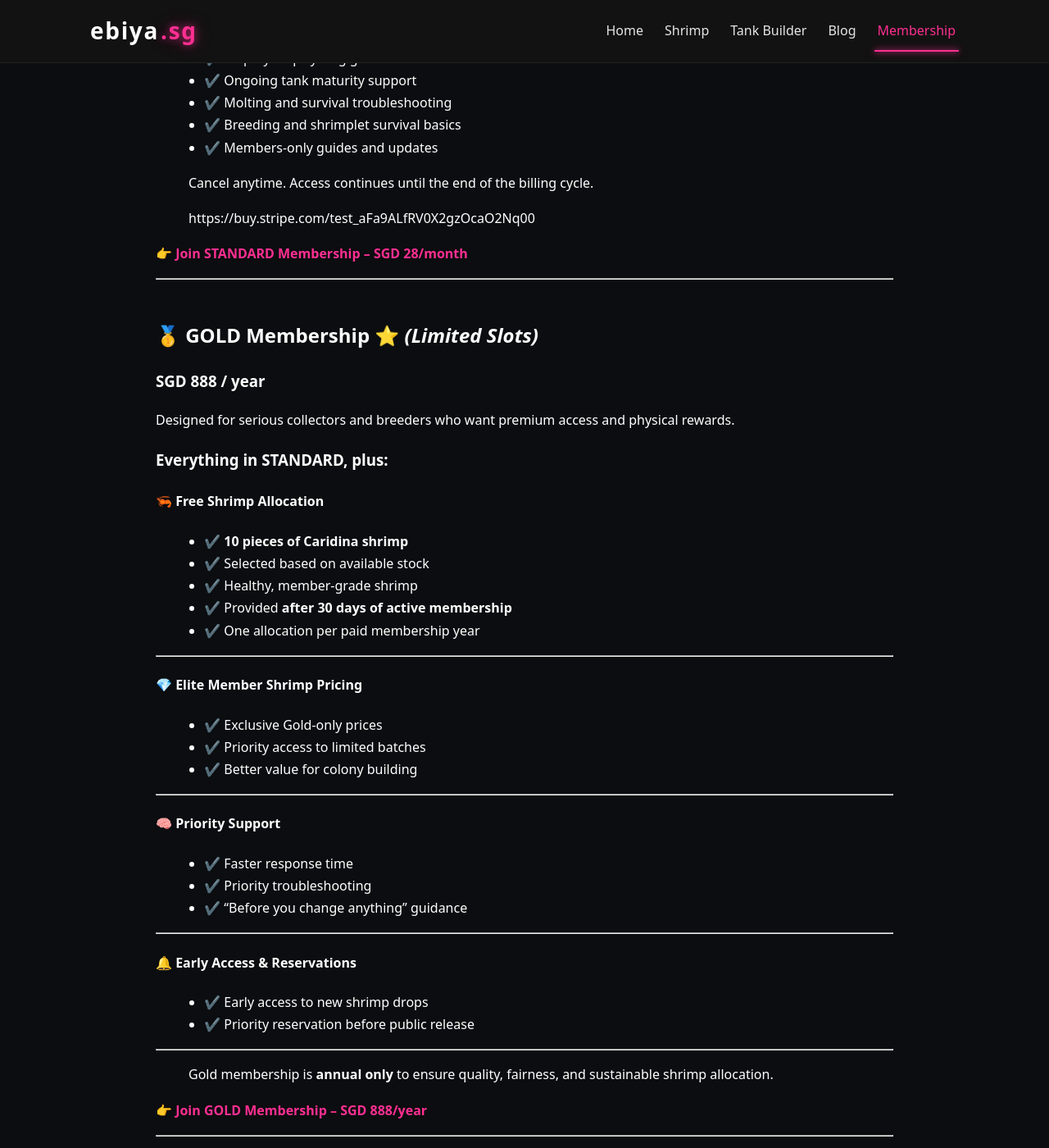
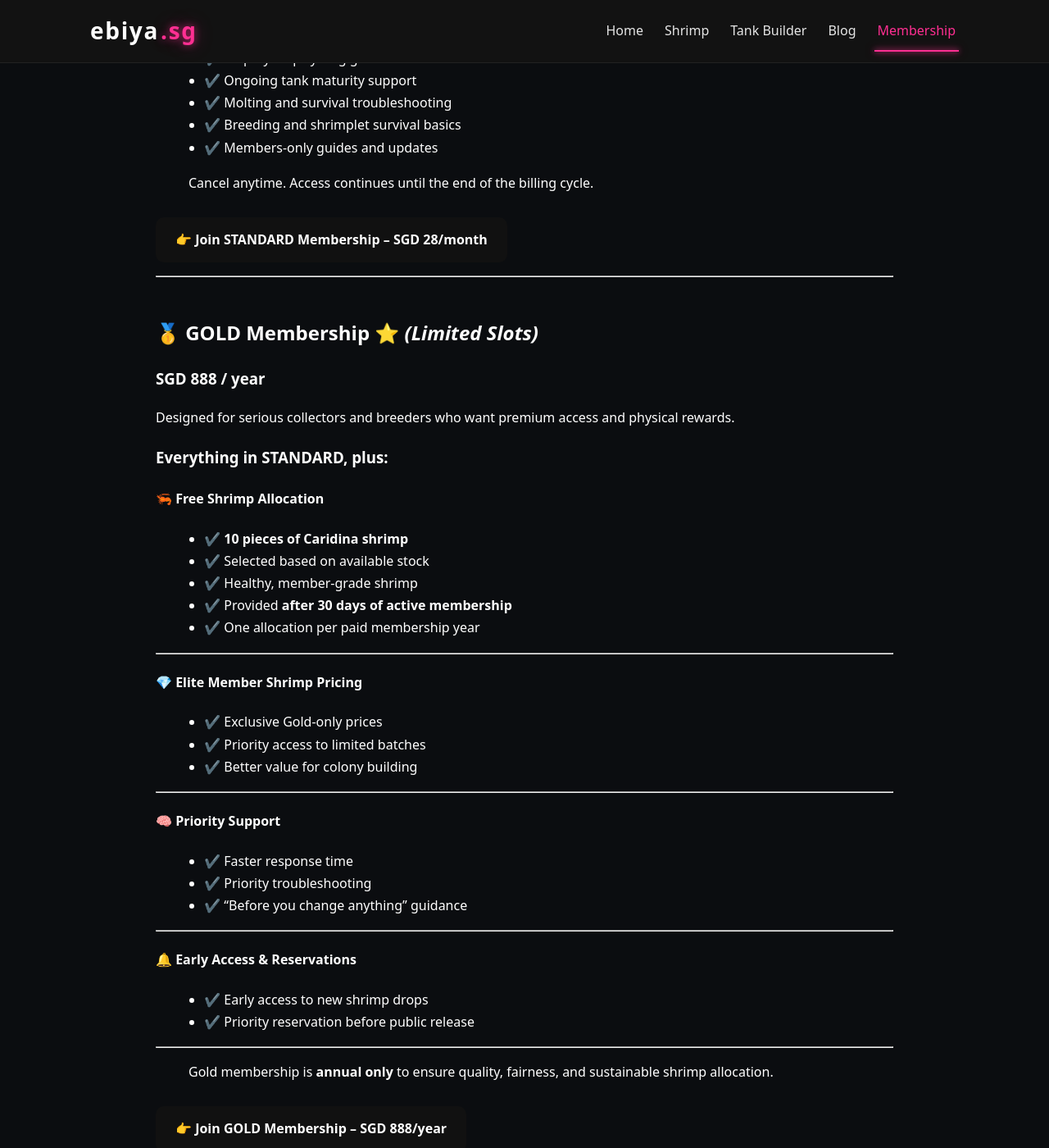
Before and after one commit to m33lucky-benny/ebiya.sg, a Jekyll site: the page built from membership2.md, in a window 1280 px wide and 1400 px high, scrolled down 1524 px. Shown: the whole window at 82% size. Built offline with Jekyll 4.4.1, drawn with Linux system fonts in a browser that asks for light colours; part of the change alters nothing that is shown; some of the changed text lies outside the part shown.

Commit message:
Update membership2.md

```diff
--- a/membership2.md
+++ b/membership2.md
@@ -10,11 +10,38 @@ keywords:
   - caridina shrimp support
 permalink: /membership/
 author: ebiyaSG
-canonical_url: https://yourdomain.com/membership/
+canonical_url: https://www.ebiya.sg/membership/
 og_title: "ebiyaSG Shrimp Membership – Build Caridina Tanks with Confidence"
 og_description: "Stop guessing and start succeeding with Caridina shrimp. Join ebiyaSG Membership for proven setup systems, ongoing guidance, and exclusive Gold perks."
 og_type: website
 ---
+
+<!-- BUTTON STYLE (insert once per page) -->
+<style>
+  .stripe-btn {
+    display: inline-block;
+    padding: 14px 24px;
+    background-color: #111;
+    color: #ffffff !important;
+    text-decoration: none !important;
+    border-radius: 10px;
+    font-size: 16px;
+    font-weight: 600;
+    margin-top: 12px;
+    transition: transform 0.15s ease, box-shadow 0.15s ease, background-color 0.15s ease;
+  }
+
+  .stripe-btn:hover {
+    background-color: #000;
+    transform: translateY(-1px);
+    box-shadow: 0 6px 16px rgba(0,0,0,0.2);
+  }
+
+  .stripe-btn:active {
+    transform: translateY(0);
+    box-shadow: 0 3px 8px rgba(0,0,0,0.15);
+  }
+</style>
 
 # 🦐 ebiyaSG Membership
 ## Build Your Caridina Shrimp Tank Right — The First Time
@@ -73,10 +100,14 @@ Perfect for hobbyists who want reliable guidance without long-term commitment.
 - ✔️ Members-only guides and updates
 
 > Cancel anytime. Access continues until the end of the billing cycle.
->
-> https://buy.stripe.com/test_aFa9ALfRV0X2gzOcaO2Nq00
 
-👉 **[Join STANDARD Membership – SGD 28/month](#)**
+<!-- ✅ STANDARD STRIPE BUTTON (INSERTED HERE) -->
+<a href="https://buy.stripe.com/test_aFa9ALfRV0X2gzOcaO2Nq00"
+   target="_blank"
+   rel="noopener"
+   class="stripe-btn">
+👉 Join STANDARD Membership – SGD 28/month
+</a>
 
 ---
 
@@ -118,7 +149,11 @@ Designed for serious collectors and breeders who want premium access and physica
 
 > Gold membership is **annual only** to ensure quality, fairness, and sustainable shrimp allocation.
 
-👉 **[Join GOLD Membership – SGD 888/year](#)**
+<!-- GOLD BUTTON PLACEHOLDER -->
+<a href="#"
+   class="stripe-btn">
+👉 Join GOLD Membership – SGD 888/year
+</a>
 
 ---
 
@@ -170,6 +205,11 @@ They require **precision, patience, and the right guidance**.
 If you’re ready to stop guessing and start succeeding,
 **ebiyaSG Membership** is built for you.
 
-👉 **[Join the ebiyaSG Membership Today](#)**
+<a href="https://buy.stripe.com/test_aFa9ALfRV0X2gzOcaO2Nq00"
+   target="_blank"
+   rel="noopener"
+   class="stripe-btn">
+👉 Join the ebiyaSG Membership Today
+</a>
 
 ---
```
